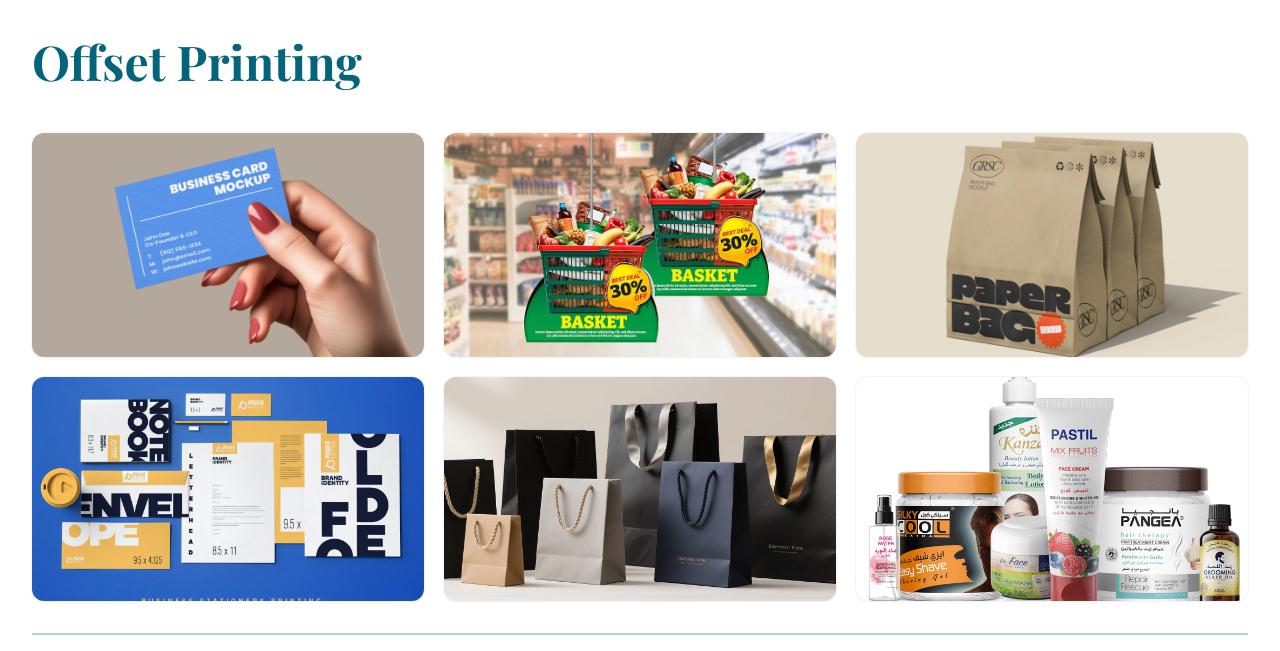
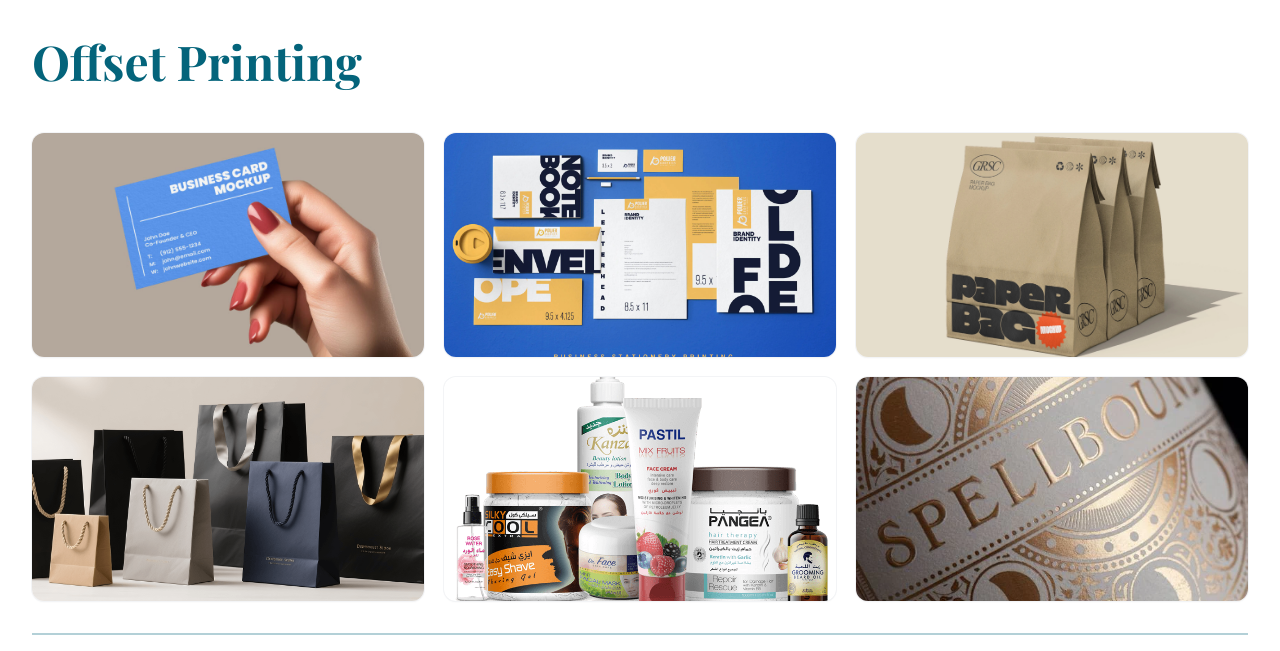
Before and after one commit to shyam94299-svg/shyam-printing-co, a React (Vite) app: page /services in a window 1280 px wide. Shown: the part 1420-2071 px from the top of the page. Built offline with nearby package versions, Linux system fonts and the light colour scheme.

Commit message:
Update Services.jsx

```diff
--- a/src/components/Services.jsx
+++ b/src/components/Services.jsx
@@ -58,11 +58,11 @@
     title: "Offset Printing",
     images: [
       { src: "/Printing/Business Card.jpg", alt: "Business Card", name: "Business Card" },
-      { src: "/Printing/Dangler.jpg", alt: "Danglers", name:"Danglers" },
+      { src: "/Printing/Stationery.jpg", alt: "Corporate stationery", name: "Corporate stationery" },
       { src: "/Printing/food-paper.jpg", alt: "Food Paper bag", name: "Food Paper Bag" },
-      { src: "/Printing/Stationery.jpg", alt: "Corporate stationery", name: "Corporate stationery" },
       { src: "/Printing/paper-bag.png", alt: "Paper Bag", name: "Paper Bag" },
       { src: "/Printing/Stickers.png", alt: "Stickers", name: "Stickers" },
+      { src: "/Packaging/Foil.webp ", alt: "Foil Printing", name: "Foil Printing" },
     ],
   },
   {
@@ -77,7 +77,6 @@
       { src: "/Packaging/Pharma Box.png", alt: "Product packaging", name: "Pharmaceutical Box" },
       { src: "/Packaging/PIzza Box.jpg", alt: "Product packaging", name: "Pizza Box" },
       { src: "/Packaging/Label1.jpg", alt: "Product packaging", name: "Product Packaging" },
-      { src: "/Packaging/Foil.webp ", alt: "Product packaging", name: "Foil Packaging" },
      ],
   },
 ];
```
